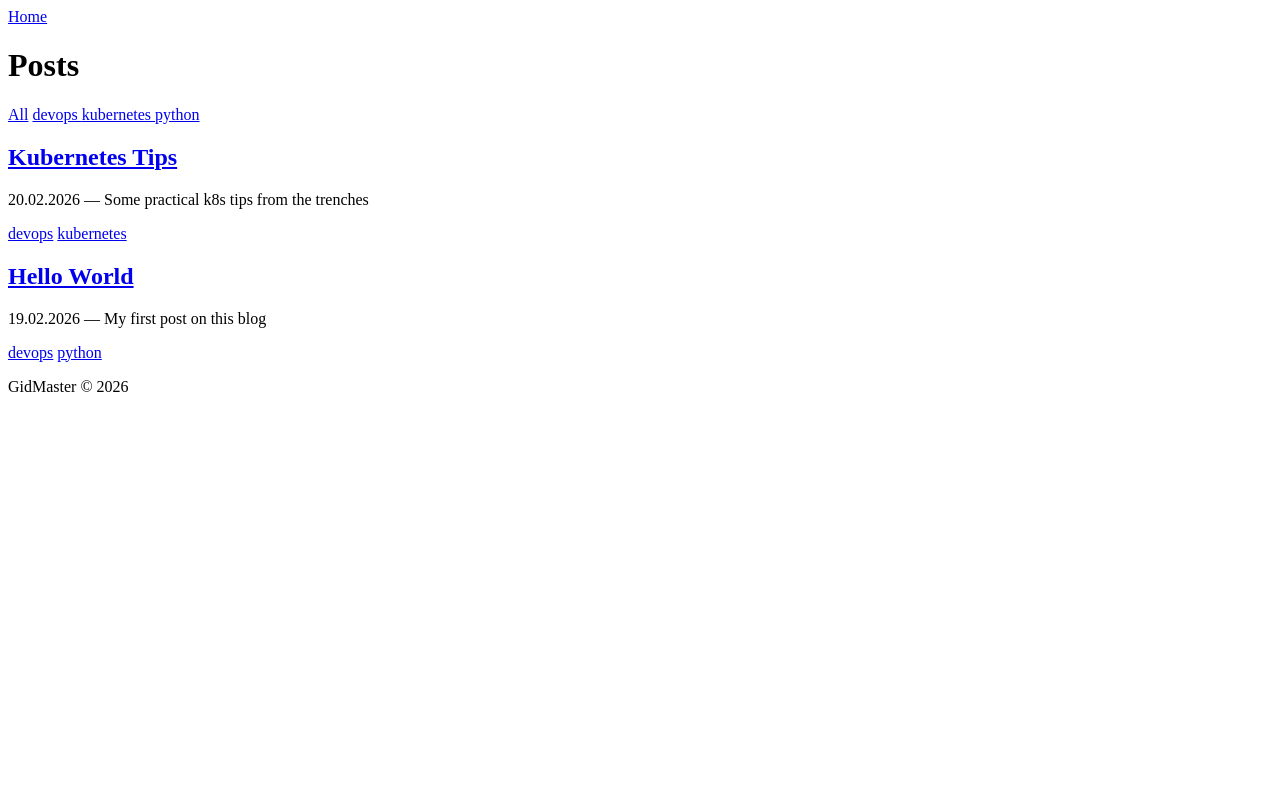
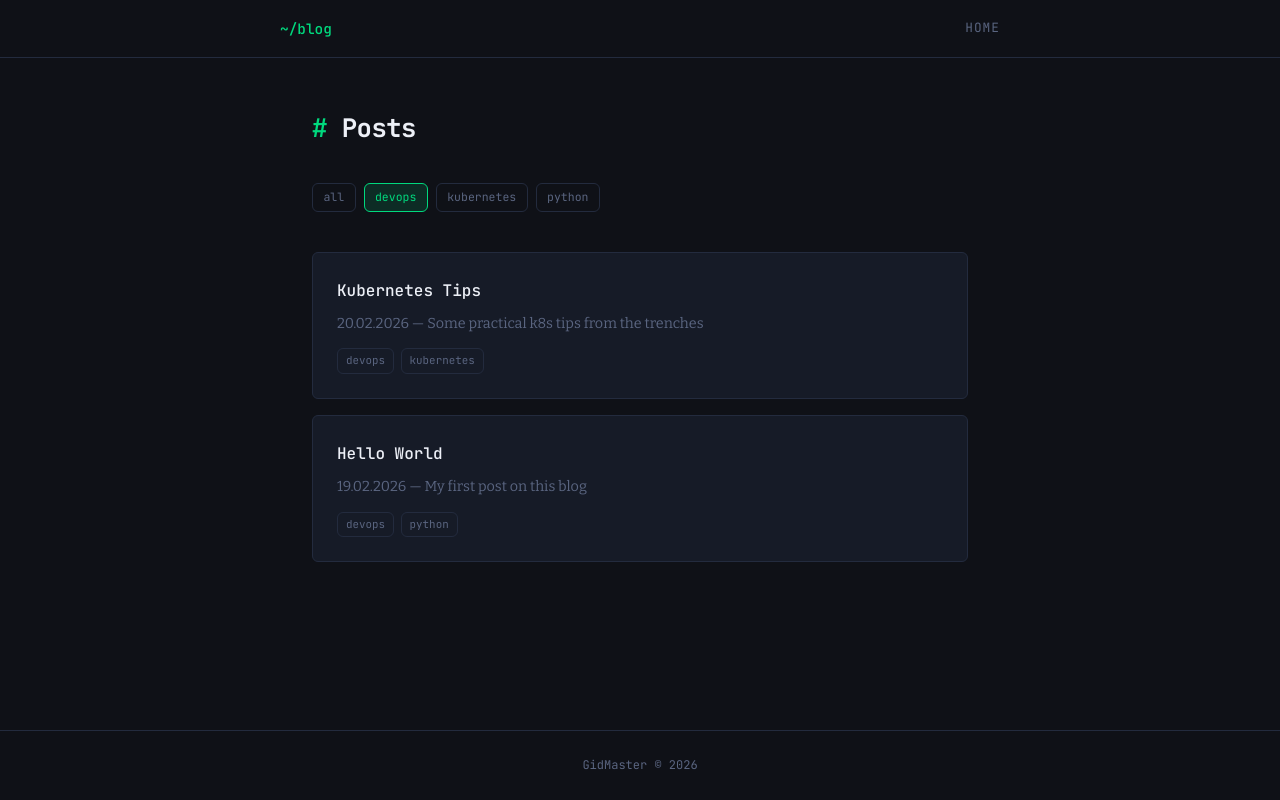
Before and after one commit to gidmaster/SeberianOps, a FastAPI app: a page that uses app/templates/base.html in a window 1280 px wide. Run offline with FastAPI, Linux system fonts and the light colour scheme.

Commit message:
feat: Add styles

```diff
--- a/app/static/css/main.css
+++ b/app/static/css/main.css
@@ -0,0 +1,275 @@
+@import url('https://fonts.googleapis.com/css2?family=JetBrains+Mono:wght@300;400;500;700&family=Bitter:ital,wght@0,400;0,600;1,400&display=swap');
+
+/* ── Variables ─────────────────────────────────────────── */
+:root {
+    --bg:        #0f1117;
+    --bg-card:   #161b27;
+    --border:    #232b3e;
+    --accent:    #00d97e;
+    --accent-dim:#00d97e22;
+    --text:      #c9d1e0;
+    --text-dim:  #5a6580;
+    --text-head: #edf0f7;
+    --font-mono: 'JetBrains Mono', monospace;
+    --font-body: 'Bitter', Georgia, serif;
+    --max-w:     720px;
+    --radius:    6px;
+}
+
+/* ── Reset ──────────────────────────────────────────────── */
+*, *::before, *::after { box-sizing: border-box; margin: 0; padding: 0; }
+
+/* ── Base ───────────────────────────────────────────────── */
+html { font-size: 16px; scroll-behavior: smooth; }
+
+body {
+    background: var(--bg);
+    color: var(--text);
+    font-family: var(--font-body);
+    line-height: 1.75;
+    min-height: 100vh;
+    display: flex;
+    flex-direction: column;
+}
+
+/* ── Header ─────────────────────────────────────────────── */
+header {
+    border-bottom: 1px solid var(--border);
+    padding: 1rem 2rem;
+    position: sticky;
+    top: 0;
+    background: var(--bg);
+    z-index: 10;
+}
+
+header nav {
+    max-width: var(--max-w);
+    margin: 0 auto;
+    display: flex;
+    align-items: center;
+    gap: 2rem;
+}
+
+header nav::before {
+    content: '~/blog';
+    font-family: var(--font-mono);
+    font-size: 0.9rem;
+    color: var(--accent);
+    font-weight: 500;
+    margin-right: auto;
+}
+
+header nav a {
+    font-family: var(--font-mono);
+    font-size: 0.8rem;
+    color: var(--text-dim);
+    text-decoration: none;
+    text-transform: uppercase;
+    letter-spacing: 0.08em;
+    transition: color 0.2s;
+}
+
+header nav a:hover { color: var(--accent); }
+
+/* ── Main ───────────────────────────────────────────────── */
+main {
+    flex: 1;
+    max-width: var(--max-w);
+    width: 100%;
+    margin: 0 auto;
+    padding: 3rem 2rem;
+}
+
+/* ── Footer ─────────────────────────────────────────────── */
+footer {
+    border-top: 1px solid var(--border);
+    padding: 1.5rem 2rem;
+    text-align: center;
+    font-family: var(--font-mono);
+    font-size: 0.75rem;
+    color: var(--text-dim);
+}
+
+/* ── Typography ─────────────────────────────────────────── */
+h1 {
+    font-family: var(--font-mono);
+    font-size: 1.6rem;
+    font-weight: 700;
+    color: var(--text-head);
+    margin-bottom: 2rem;
+    letter-spacing: -0.02em;
+}
+
+h1::before {
+    content: '# ';
+    color: var(--accent);
+}
+
+h2 {
+    font-family: var(--font-mono);
+    font-size: 1.1rem;
+    font-weight: 500;
+    color: var(--text-head);
+    margin: 2rem 0 0.75rem;
+}
+
+a {
+    color: var(--accent);
+    text-decoration: none;
+}
+
+a:hover { text-decoration: underline; }
+
+/* ── Tag filter ─────────────────────────────────────────── */
+.tags {
+    display: flex;
+    flex-wrap: wrap;
+    gap: 0.5rem;
+    margin-bottom: 2.5rem;
+}
+
+.tags a {
+    font-family: var(--font-mono);
+    font-size: 0.72rem;
+    color: var(--text-dim);
+    border: 1px solid var(--border);
+    border-radius: var(--radius);
+    padding: 0.2rem 0.65rem;
+    text-decoration: none;
+    transition: all 0.2s;
+    text-transform: lowercase;
+}
+
+.tags a:hover,
+.tags a.active {
+    color: var(--accent);
+    border-color: var(--accent);
+    background: var(--accent-dim);
+}
+
+/* ── Post card ──────────────────────────────────────────── */
+article {
+    border: 1px solid var(--border);
+    border-radius: var(--radius);
+    padding: 1.5rem;
+    margin-bottom: 1rem;
+    background: var(--bg-card);
+    transition: border-color 0.2s;
+}
+
+article:hover { border-color: var(--accent); }
+
+article h2 { margin: 0 0 0.4rem; font-size: 1rem; }
+
+article h2 a {
+    color: var(--text-head);
+    text-decoration: none;
+    font-family: var(--font-mono);
+}
+
+article h2 a:hover { color: var(--accent); }
+
+article p {
+    font-size: 0.9rem;
+    color: var(--text-dim);
+    margin-bottom: 0.75rem;
+}
+
+.post-tags {
+    display: flex;
+    gap: 0.4rem;
+    flex-wrap: wrap;
+}
+
+.post-tags a {
+    font-family: var(--font-mono);
+    font-size: 0.68rem;
+    color: var(--text-dim);
+    border: 1px solid var(--border);
+    border-radius: var(--radius);
+    padding: 0.15rem 0.5rem;
+    text-decoration: none;
+    transition: all 0.2s;
+}
+
+.post-tags a:hover {
+    color: var(--accent);
+    border-color: var(--accent);
+}
+
+/* ── Post detail ────────────────────────────────────────── */
+.back-link {
+    font-family: var(--font-mono);
+    font-size: 0.8rem;
+    color: var(--text-dim);
+    display: inline-block;
+    margin-bottom: 2rem;
+    text-decoration: none;
+    transition: color 0.2s;
+}
+
+.back-link:hover { color: var(--accent); }
+
+.post-meta {
+    font-family: var(--font-mono);
+    font-size: 0.78rem;
+    color: var(--text-dim);
+    margin-bottom: 2.5rem;
+    padding-bottom: 1.5rem;
+    border-bottom: 1px solid var(--border);
+}
+
+/* ── Post content ───────────────────────────────────────── */
+.post-content { font-size: 1rem; }
+
+.post-content h2,
+.post-content h3 {
+    font-family: var(--font-mono);
+    color: var(--text-head);
+    margin: 2rem 0 0.75rem;
+}
+
+.post-content p { margin-bottom: 1.25rem; }
+
+.post-content code {
+    font-family: var(--font-mono);
+    font-size: 0.85em;
+    background: var(--bg-card);
+    border: 1px solid var(--border);
+    border-radius: 3px;
+    padding: 0.15em 0.4em;
+    color: var(--accent);
+}
+
+.post-content pre {
+    background: var(--bg-card);
+    border: 1px solid var(--border);
+    border-radius: var(--radius);
+    padding: 1.25rem;
+    overflow-x: auto;
+    margin-bottom: 1.25rem;
+}
+
+.post-content pre code {
+    background: none;
+    border: none;
+    padding: 0;
+    font-size: 0.85rem;
+    color: var(--text);
+}
+
+.post-content ul,
+.post-content ol {
+    padding-left: 1.5rem;
+    margin-bottom: 1.25rem;
+}
+
+.post-content li { margin-bottom: 0.3rem; }
+
+.post-content blockquote {
+    border-left: 3px solid var(--accent);
+    padding-left: 1rem;
+    color: var(--text-dim);
+    font-style: italic;
+    margin-bottom: 1.25rem;
+}
--- a/app/templates/post.html
+++ b/app/templates/post.html
@@ -3,9 +3,9 @@
 {% block title %}{{ post.title }}{% endblock %}
 
 {% block content %}
-<a href="/">← Back</a>
+<a href="/" class="back-link">← cd ..</a>
 <h1>{{ post.title }}</h1>
-<p>{{ post.date }}</p>
+<div class="post-meta">{{ post.date }}</div>
 <div class="post-content">
     {{ post.content_html | safe }}
 </div>
```
